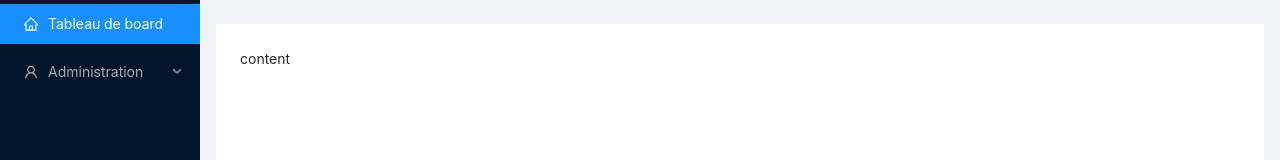
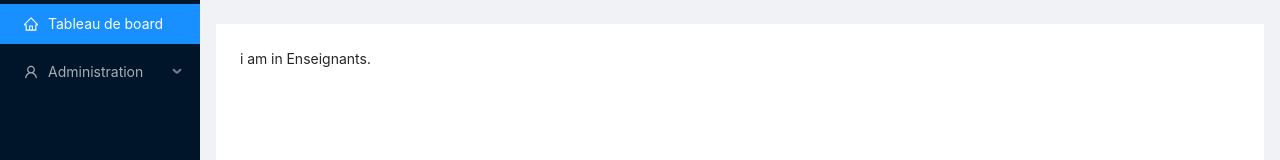
Before and after one commit to ferdaousak/soucleApp-frontEnd, a React (Create React App) app: page /enseignants in a window 1280 px wide. Shown: the top 160 px of the page. Built offline with nearby package versions, Linux system fonts and the light colour scheme.

Commit message:
add router

```diff
--- a/package.json
+++ b/package.json
@@ -6,8 +6,12 @@
     "@testing-library/jest-dom": "^5.16.2",
     "@testing-library/react": "^12.1.3",
     "@testing-library/user-event": "^13.5.0",
+    "antd": "^4.18.8",
+    "bootstrap": "^5.1.3",
     "react": "^17.0.2",
+    "react-bootstrap": "^2.1.2",
     "react-dom": "^17.0.2",
+    "react-router-dom": "^6.2.1",
     "react-scripts": "5.0.0",
     "web-vitals": "^2.1.4"
   },
--- a/src/App.js
+++ b/src/App.js
@@ -3,6 +3,7 @@ import './App.css';
 import 'bootstrap/dist/css/bootstrap.min.css';
 import SideMenu from './components/side-menu/SideMenu';
 import { Layout } from 'antd';
+import {Outlet} from "react-router-dom";
 
 function App() {
   return (
@@ -12,7 +13,7 @@ function App() {
           <Layout>
                   <Layout.Content style={{ margin: '24px 16px 0' }}>
                       <div className="content" style={{ padding: 24, height : '100vh'}}>
-                      content
+                      <Outlet />
                       </div>
                   </Layout.Content>
                   <Layout.Footer style={{ textAlign: 'center' }}>M2 DOSI 2022 - Soucle Applicatif</Layout.Footer>
--- a/src/components/Enseignants/Enseignants.js
+++ b/src/components/Enseignants/Enseignants.js
@@ -0,0 +1,13 @@
+import React from 'react';
+
+function Enseignants() {
+    return (
+        <div>
+            <p>
+                i am in Enseignants.
+            </p>
+        </div>
+     );
+}
+
+export default Enseignants;
--- a/src/components/Formation/Formation.js
+++ b/src/components/Formation/Formation.js
@@ -0,0 +1,14 @@
+import React from 'react';
+
+function Formation() {
+    return (
+
+        <div>
+            <p>
+                I am in formation
+            </p>
+        </div>
+     );
+}
+
+export default Formation;
--- a/src/components/UE/UE.js
+++ b/src/components/UE/UE.js
@@ -0,0 +1,13 @@
+import React from 'react';
+
+function Ue() {
+    return (
+        <div>
+            <p>
+                I am in Ue
+            </p>
+        </div>
+    );
+}
+
+export default Ue;
--- a/src/components/home/home.js
+++ b/src/components/home/home.js
@@ -0,0 +1,12 @@
+import React from 'react';
+
+function HomePage(propos) {
+    return (
+
+        <div>
+            <p>I am home page</p>
+        </div>
+    );
+}
+
+export default HomePage;
--- a/src/components/side-menu/SideMenu.js
+++ b/src/components/side-menu/SideMenu.js
@@ -8,6 +8,7 @@ import {
     ReadOutlined
   } from '@ant-design/icons';
 import './SideMenu.css';
+import { Link } from "react-router-dom";
 
 const {Sider} = Layout;
 const {SubMenu} = Menu;
@@ -17,12 +18,12 @@ function SideMenu() {
                 <Sider>
                 <Menu theme="dark" mode="inline" defaultSelectedKeys={['1']}>
                     <Menu.Item key="1" icon={<HomeOutlined/>}>
-                    Tableau de board
+                    <Link to="home" >Tableau de board</Link>
                     </Menu.Item>
                     <SubMenu key="sub" icon={<UserOutlined />} title="Administration">
-                        <Menu.Item key="2" icon={<FileOutlined />}>Formation</Menu.Item>
-                        <Menu.Item key="3" icon={<EditOutlined />}>Enseignants</Menu.Item>
-                        <Menu.Item key="4" icon={<ReadOutlined />}>UE</Menu.Item>
+                        <Menu.Item key="2" icon={<FileOutlined />}> <Link to="formations" > Formations </Link></Menu.Item>
+                        <Menu.Item key="3" icon={<EditOutlined />}> <Link to="enseignants" >Enseignants </Link> </Menu.Item>
+                        <Menu.Item key="4" icon={<ReadOutlined />}> <Link to="ue" ></Link>UE</Menu.Item>
                     </SubMenu>
                 </Menu>
                 </Sider>
--- a/src/index.js
+++ b/src/index.js
@@ -3,18 +3,31 @@ import ReactDOM from 'react-dom';
 import './index.css';
 import App from './App';
 import reportWebVitals from './reportWebVitals';
-import { BrowserRouter as Router} from "react-router-dom";
 import 'antd/dist/antd.min.css';
+import {
+  BrowserRouter,
+  Routes,
+  Route,
+} from "react-router-dom";
+import HomePage from './components/home/home';
+import Formation from './components/Formation/Formation';
+import Enseignants from './components/Enseignants/Enseignants';
+import Ue from './components/UE/UE';
 
 ReactDOM.render(
 
-    <Router>
-      <App />
-    </Router>,
+  <BrowserRouter>
+  <Routes>
+    <Route path="/" element={<App />}>
+      <Route index path="home" element={<HomePage />} />
+      <Route path="formations" element={<Formation />} />
+      <Route path="enseignants" element={<Enseignants />} />
+      <Route path="ue" element={<Ue />} />
+    </Route>
+  </Routes>
+</BrowserRouter>,
   document.getElementById('root')
 );
 
-// If you want to start measuring performance in your app, pass a function
-// to log results (for example: reportWebVitals(console.log))
-// or send to an analytics endpoint. Learn more: https://bit.ly/CRA-vitals
+
 reportWebVitals();
```
Also changed, not shown: 1 other file (tests, documents, lock files or other folders).
